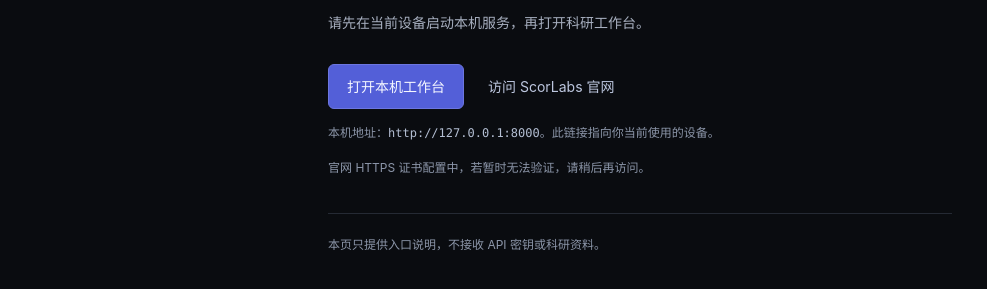
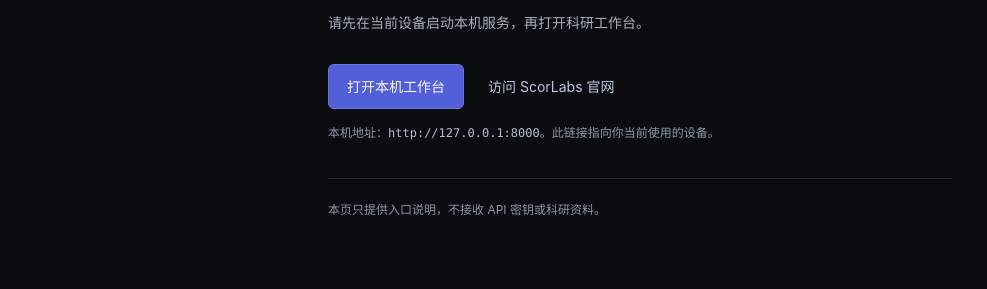
Before and after one commit to ScorLabs/ScorLabs, a plain HTML site: page platform/index.html in a window 1280 px wide. Shown: the part 221-510 px from the top of the page, without its empty margins (0-987 px from the left). Drawn offline with Linux system fonts and the light colour scheme.

Commit message:
Remove certificate notice after verified HTTPS activation

```diff
--- a/platform/index.html
+++ b/platform/index.html
@@ -41,7 +41,6 @@
         <a href="https://scorlabs-ai.com/" target="_blank" rel="noopener noreferrer">访问 ScorLabs 官网</a>
       </div>
       <p class="help" id="local-help">本机地址：<code>http://127.0.0.1:8000</code>。此链接指向你当前使用的设备。</p>
-      <p class="help">官网 HTTPS 证书配置中，若暂时无法验证，请稍后再访问。</p>
       <footer>
         <p>本页只提供入口说明，不接收 API 密钥或科研资料。</p>
       </footer>
```
